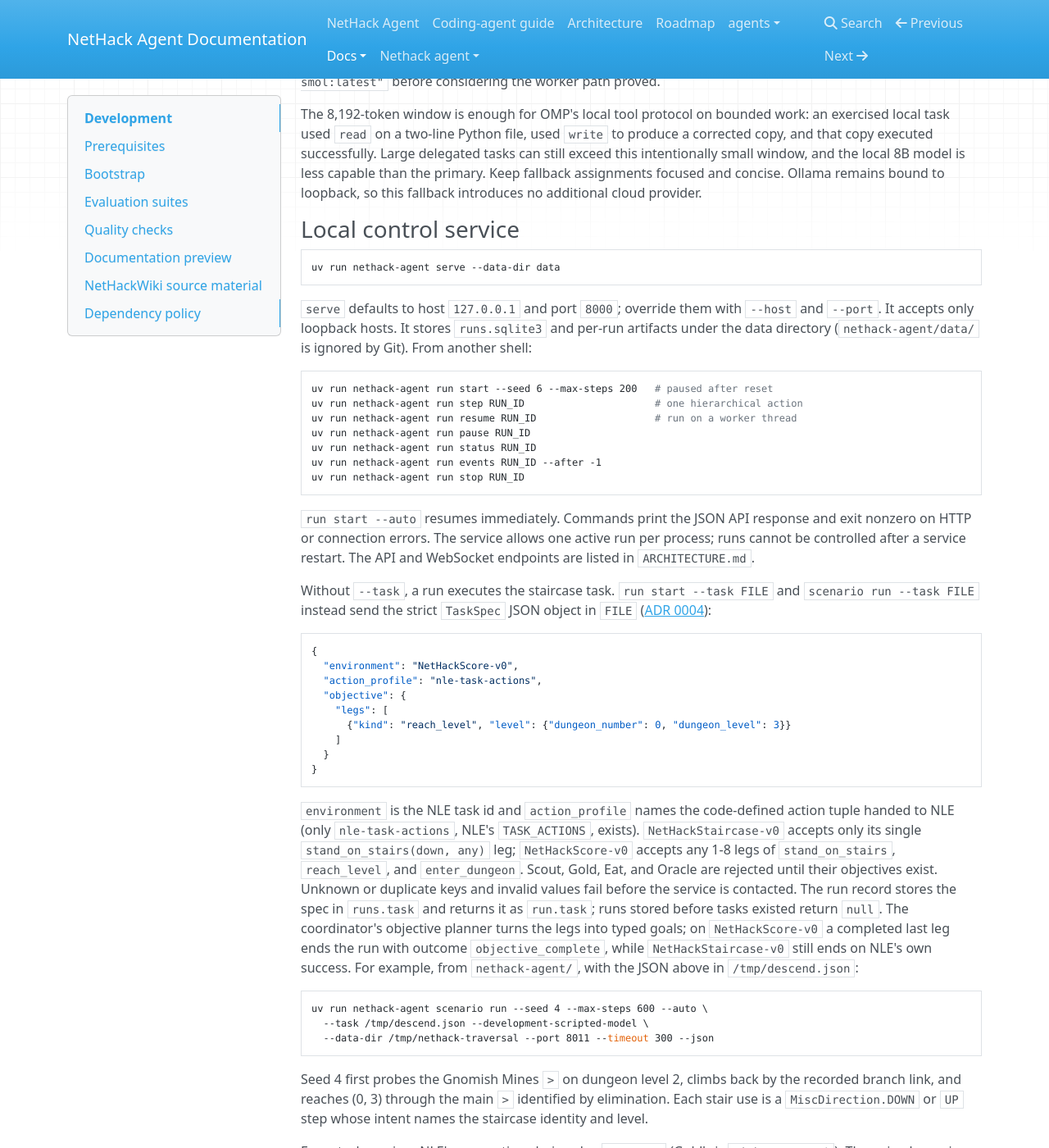
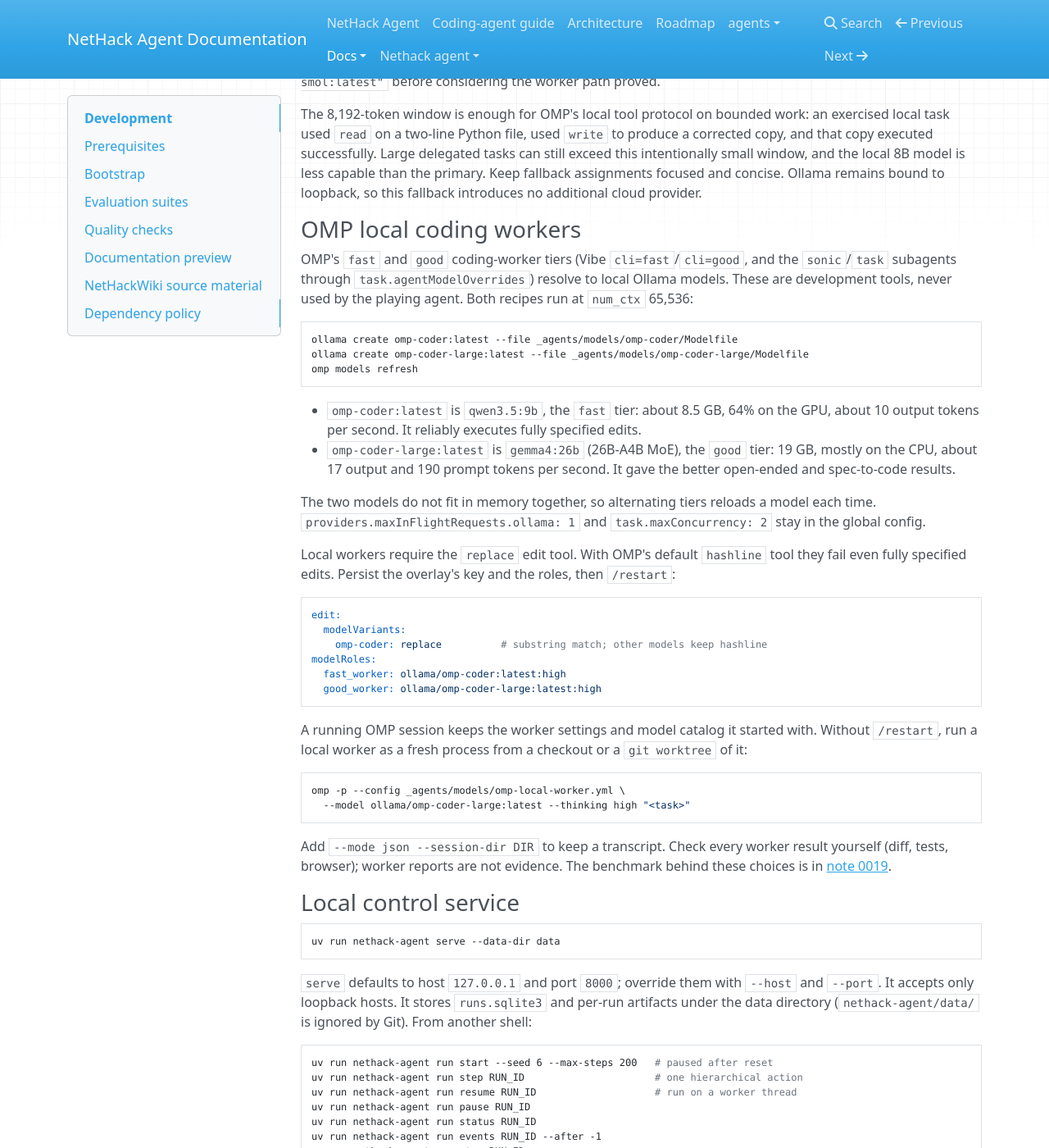
Before and after one commit to Stimim/workspace-agent-play-nethack, an MkDocs documentation site: the page built from docs/development.md, in a window 1280 px wide and 1400 px high, scrolled down 2824 px. Shown: the whole window at 82% size. Built offline with MkDocs 1.6.1, drawn with Linux system fonts in a browser that asks for light colours; nearby versions of some CDN libraries.

Commit message:
Tune local OMP coding workers
The Vibe workers failed on qwen3.5:9b at a 32k window because OMP
compacted at 16k tokens (up to 27 times per task) and small models
could not drive the hashline edit tool. Add versioned 64k recipes for
omp-coder (qwen3.5:9b, fast tier) and omp-coder-large (gemma4:26b,
good tier), plus the edit.modelVariants replace overlay. Benchmarks
on specified, open-ended, and spec-to-code tasks are in note 0019;
the persistent OMP settings still await user approval.

OMP-Conversation: 01a0dd35-4ec8-76dd-9c86-bcac1fdb25c5

````diff
--- a/docs/development.md
+++ b/docs/development.md
@@ -163,6 +163,57 @@
 is less capable than the primary. Keep fallback assignments focused and
 concise. Ollama remains bound to loopback, so this fallback introduces no
 additional cloud provider.
+
+### OMP local coding workers
+
+OMP's `fast` and `good` coding-worker tiers (Vibe `cli=fast`/`cli=good`, and
+the `sonic`/`task` subagents through `task.agentModelOverrides`) resolve to
+local Ollama models. These are development tools, never used by the playing
+agent. Both recipes run at `num_ctx` 65,536:
+
+```bash
+ollama create omp-coder:latest --file _agents/models/omp-coder/Modelfile
+ollama create omp-coder-large:latest --file _agents/models/omp-coder-large/Modelfile
+omp models refresh
+```
+
+- `omp-coder:latest` is `qwen3.5:9b`, the `fast` tier: about 8.5 GB,
+  64% on the GPU, about 10 output tokens per second. It reliably executes
+  fully specified edits.
+- `omp-coder-large:latest` is `gemma4:26b` (26B-A4B MoE), the `good` tier:
+  19 GB, mostly on the CPU, about 17 output and 190 prompt tokens per second.
+  It gave the better open-ended and spec-to-code results.
+
+The two models do not fit in memory together, so alternating tiers reloads a
+model each time. `providers.maxInFlightRequests.ollama: 1` and
+`task.maxConcurrency: 2` stay in the global config.
+
+Local workers require the `replace` edit tool. With OMP's default `hashline`
+tool they fail even fully specified edits. Persist the overlay's key and the
+roles, then `/restart`:
+
+```yaml
+edit:
+  modelVariants:
+    omp-coder: replace          # substring match; other models keep hashline
+modelRoles:
+  fast_worker: ollama/omp-coder:latest:high
+  good_worker: ollama/omp-coder-large:latest:high
+```
+
+A running OMP session keeps the worker settings and model catalog it started
+with. Without `/restart`, run a local worker as a fresh process from a
+checkout or a `git worktree` of it:
+
+```bash
+omp -p --config _agents/models/omp-local-worker.yml \
+  --model ollama/omp-coder-large:latest --thinking high "<task>"
+```
+
+Add `--mode json --session-dir DIR` to keep a transcript. Check every worker
+result yourself (diff, tests, browser); worker reports are not evidence. The
+benchmark behind these choices is in
+[note 0019](notes/0019-local-coding-worker-tuning.md).
 
 ### Local control service
 
````
Also changed, not shown: TODO_LIST.md (+9 -0 lines), docs/README.md (+1 -1 lines), docs/notes/0019-local-coding-worker-tuning.md (added, +145 -0 lines), _agents/README.md, 3 other files.
